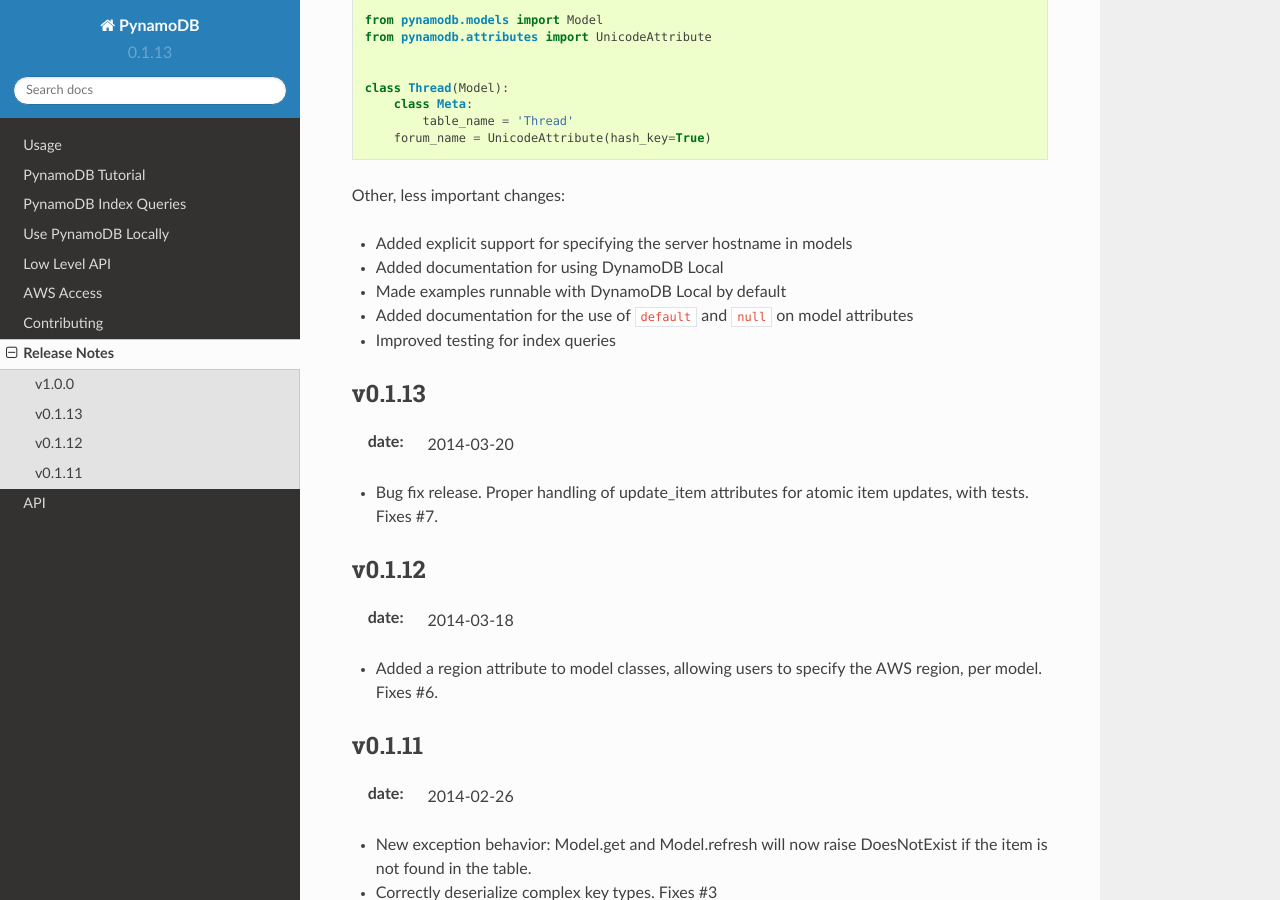
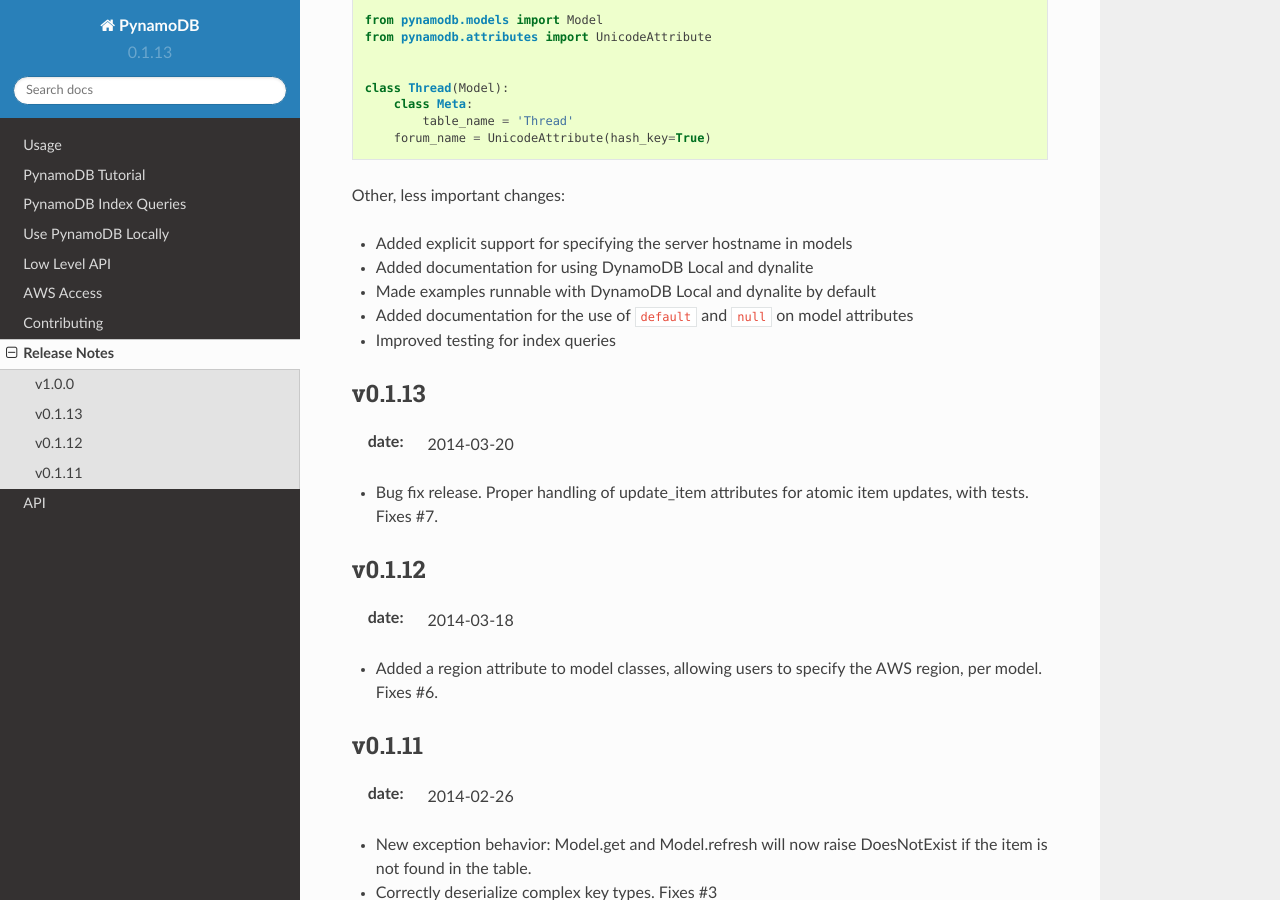
Before and after one commit to pynamodb/PynamoDB, a Sphinx documentation site: the page built from docs/release_notes.rst, in a window 1280 px wide and 900 px high, scrolled down 677 px. Built offline with Sphinx 7.4.7 and the Read the Docs theme 2.0.0, drawn with Linux system fonts in a browser that asks for light colours.

Commit message:
Mentioned dynalite in the release notes

```diff
--- a/docs/release_notes.rst
+++ b/docs/release_notes.rst
@@ -38,8 +38,8 @@
 Other, less important changes:
 
 * Added explicit support for specifying the server hostname in models
-* Added documentation for using DynamoDB Local
-* Made examples runnable with DynamoDB Local by default
+* Added documentation for using DynamoDB Local and dynalite
+* Made examples runnable with DynamoDB Local and dynalite by default
 * Added documentation for the use of ``default`` and ``null`` on model attributes
 * Improved testing for index queries
 
```
